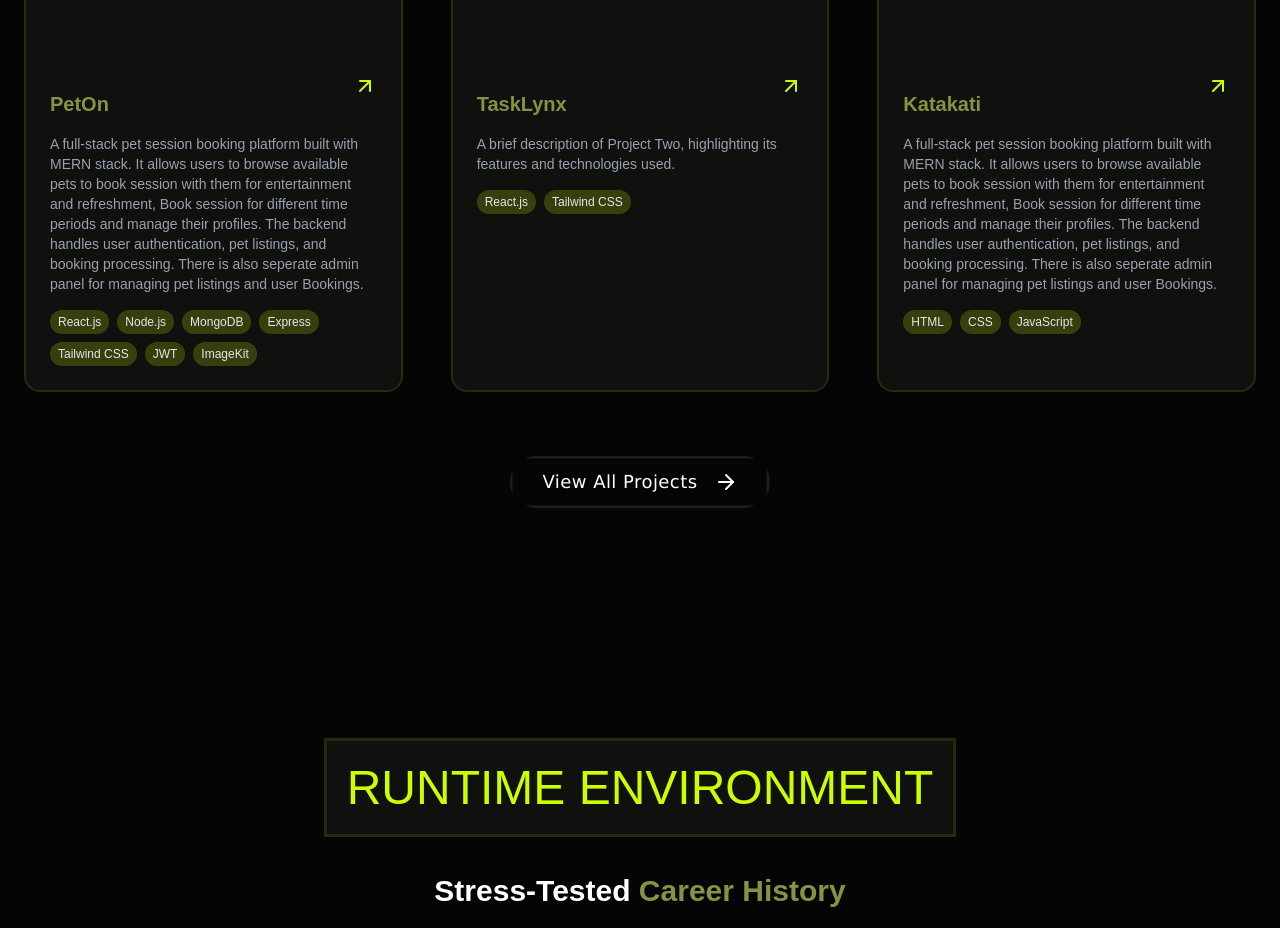
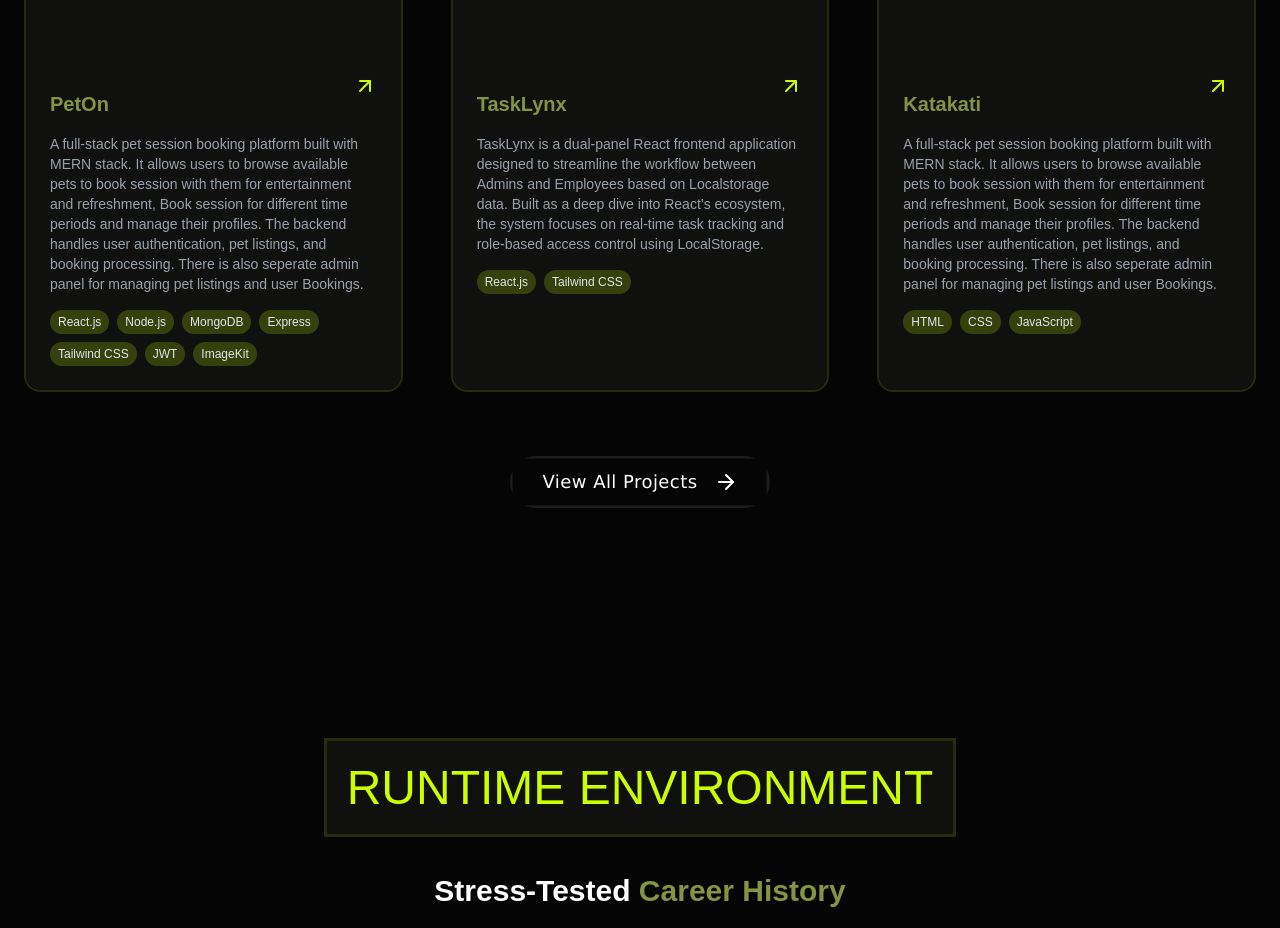
Before and after one commit to MusfiqueUsSalehin/Musfique_portfolio_react, a React (Vite) app: page / in a window 1280 px wide. Shown: the part 4260-5188 px from the top of the page. Built offline with nearby package versions, Linux system fonts and the light colour scheme; a web font is replaced by a local one.

Commit message:
fixing a writing for TaskLynx project

```diff
--- a/src/sections/Projects.jsx
+++ b/src/sections/Projects.jsx
@@ -15,7 +15,7 @@ const projects = [
   },
   {
     title: 'TaskLynx',
-    description: 'A brief description of Project Two, highlighting its features and technologies used.',
+    description: 'TaskLynx is a dual-panel React frontend application designed to streamline the workflow between Admins and Employees based on Localstorage data. Built as a deep dive into React’s ecosystem, the system focuses on real-time task tracking and role-based access control using LocalStorage.',
     image: '/Porfolio project images/Screenshot 2026-02-14 040928.png', // Placeholder image URL
     tags: ['React.js', 'Tailwind CSS'],
     link: 'https://task-lynx.vercel.app/',
```
